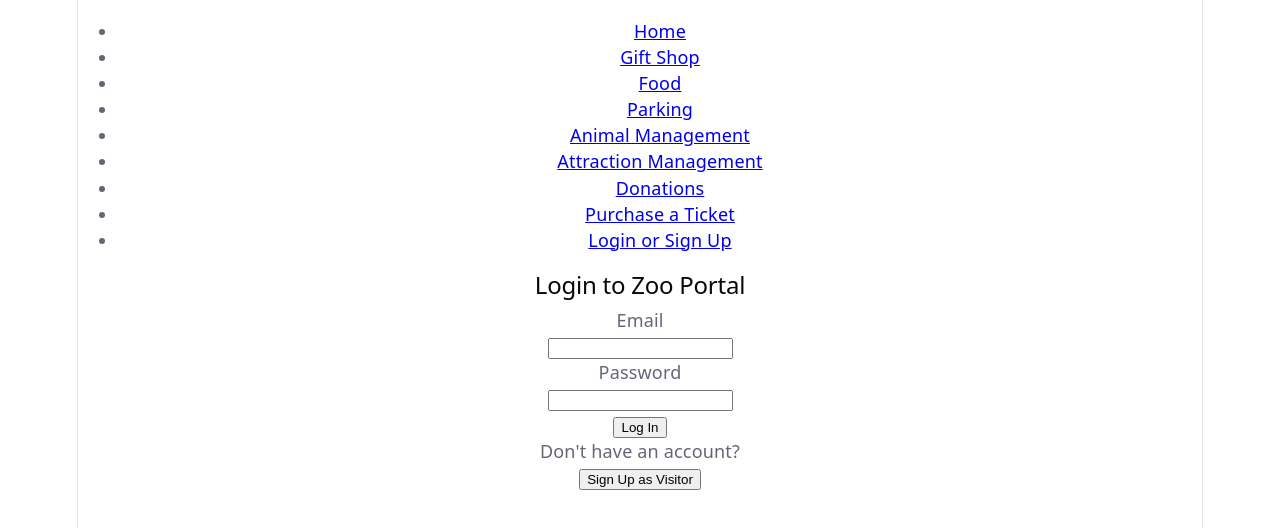
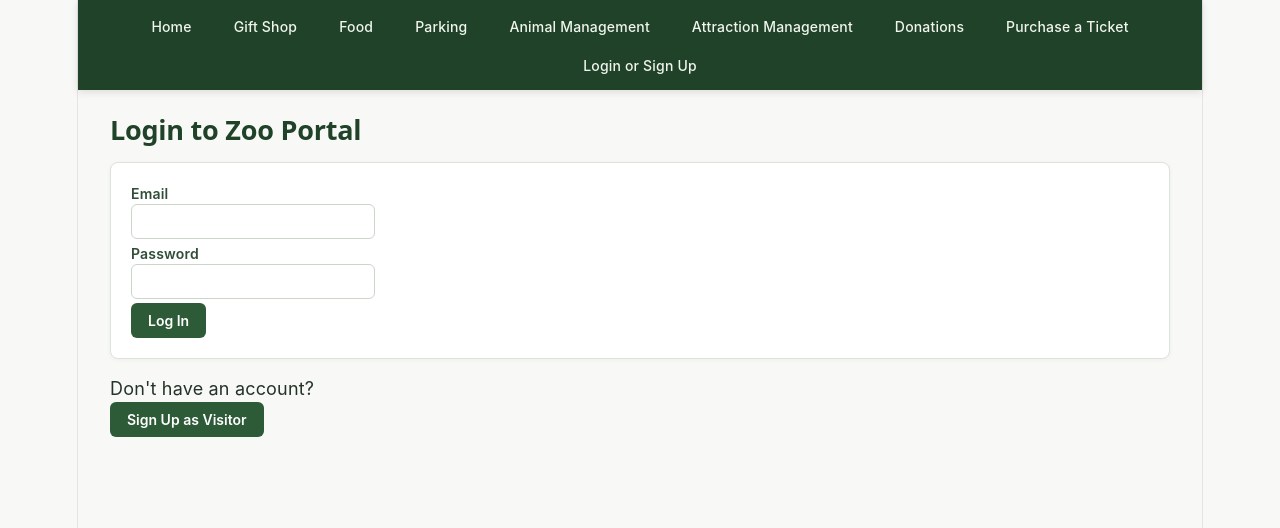
Before and after one commit to KhadeejaTap/team3, a React app in the folder frontend/: page /login in a window 1280 px wide. Shown: the top 528 px of the page. Built offline with nearby package versions, Linux system fonts and the light colour scheme; the HTML template or start-up script is replaced by a standard one.

Commit message:
global styling in app.css

```diff
--- a/frontend/src/App.css
+++ b/frontend/src/App.css
@@ -1,3 +1,209 @@
+/* ==========================================================================
+   GLOBAL ZOO DESIGN SYSTEM (Generic & Clean)
+   ========================================================================== */
+
+/* Page Background & Base Typography */
+body {
+  font-family: -apple-system, BlinkMacSystemFont, 'Segoe UI', Roboto, Helvetica, Arial, sans-serif;
+  background-color: #f8f9f7;
+  color: #243327;
+  margin: 0;
+  line-height: 1.5;
+}
+
+/* Headings */
+h1, h2, h3, h4 {
+  color: #204228;
+  font-weight: 600;
+  margin-top: 0;
+}
+
+h1 {
+  font-size: 2rem;
+  margin-bottom: 8px;
+}
+
+h2 {
+  font-size: 1.5rem;
+  margin-bottom: 8px;
+}
+
+/* Main Content Area */
+.content {
+  max-width: 1100px;
+  margin: 0 auto;
+  padding: 24px 20px 60px;
+  text-align: left;
+  width: 100%;
+  box-sizing: border-box;
+}
+
+/* Top Navigation Bar */
+.navbar {
+  background-color: #204228;
+  padding: 12px 24px;
+  box-shadow: 0 2px 8px rgba(0, 0, 0, 0.12);
+  width: 100%;
+  box-sizing: border-box;
+}
+
+.nav-list {
+  list-style: none;
+  margin: 0;
+  padding: 0;
+  display: flex;
+  flex-wrap: wrap;
+  gap: 12px 18px;
+  align-items: center;
+  justify-content: center;
+}
+
+.nav-item a {
+  color: #f0f5ee;
+  text-decoration: none;
+  font-weight: 500;
+  font-size: 14px;
+  padding: 6px 12px;
+  border-radius: 4px;
+  transition: background-color 0.15s ease, color 0.15s ease;
+}
+
+.nav-item a:hover {
+  background-color: #315d3d;
+  color: #ffffff;
+}
+
+.nav-item button {
+  background-color: #315d3d;
+  border: 1px solid #4a7554;
+  color: #ffffff;
+  padding: 6px 14px;
+  font-size: 13px;
+  border-radius: 4px;
+  cursor: pointer;
+}
+
+.nav-item button:hover {
+  background-color: #437851;
+}
+
+/* Generic Form Cards */
+form {
+  background-color: #ffffff;
+  border: 1px solid #dce3db;
+  border-radius: 8px;
+  padding: 20px;
+  margin: 16px 0;
+  box-shadow: 0 1px 4px rgba(32, 66, 40, 0.05);
+  box-sizing: border-box;
+}
+
+label {
+  display: inline-block;
+  font-weight: 600;
+  font-size: 14px;
+  color: #304d37;
+  margin-bottom: 4px;
+}
+
+/* Generic Form Inputs & Dropdowns */
+input, select, textarea {
+  font-family: inherit;
+  font-size: 14px;
+  padding: 8px 12px;
+  border: 1px solid #cbd5c8;
+  border-radius: 6px;
+  background-color: #ffffff;
+  color: #243327;
+  box-sizing: border-box;
+  transition: border-color 0.15s ease, box-shadow 0.15s ease;
+}
+
+input:focus, select:focus, textarea:focus {
+  outline: none;
+  border-color: #2d5a37;
+  box-shadow: 0 0 0 3px rgba(45, 90, 55, 0.15);
+}
+
+/* Generic Buttons */
+button {
+  font-family: inherit;
+  font-size: 14px;
+  font-weight: 600;
+  padding: 8px 16px;
+  border-radius: 6px;
+  border: 1px solid transparent;
+  background-color: #2d5a37;
+  color: #ffffff;
+  cursor: pointer;
+  transition: background-color 0.15s ease, transform 0.1s ease;
+}
+
+button:hover {
+  background-color: #204228;
+}
+
+button:active {
+  transform: translateY(1px);
+}
+
+button:disabled {
+  opacity: 0.6;
+  cursor: not-allowed;
+}
+
+/* Generic Professional Tables */
+table {
+  width: 100%;
+  border-collapse: collapse;
+  background-color: #ffffff;
+  border: 1px solid #dce3db;
+  border-radius: 8px;
+  overflow: hidden;
+  margin: 16px 0;
+  box-shadow: 0 1px 4px rgba(32, 66, 40, 0.05);
+}
+
+th {
+  background-color: #eef3ed;
+  color: #204228;
+  font-weight: 600;
+  text-align: left;
+  padding: 12px 14px;
+  border-bottom: 2px solid #cbd5c8;
+  font-size: 14px;
+}
+
+td {
+  padding: 10px 14px;
+  border-bottom: 1px solid #eef2ed;
+  font-size: 14px;
+  color: #243327;
+}
+
+tr:nth-child(even) {
+  background-color: #fafcf9;
+}
+
+tr:hover {
+  background-color: #f0f5ee;
+}
+
+tfoot th, tfoot td {
+  background-color: #e4ece3;
+  color: #204228;
+  font-weight: 600;
+  border-top: 2px solid #cbd5c8;
+  border-bottom: none;
+}
+
+/* Divider */
+hr {
+  border: none;
+  border-top: 1px solid #dce3db;
+  margin: 20px 0;
+}
+
 .counter {
   font-size: 16px;
   padding: 5px 10px;
```
